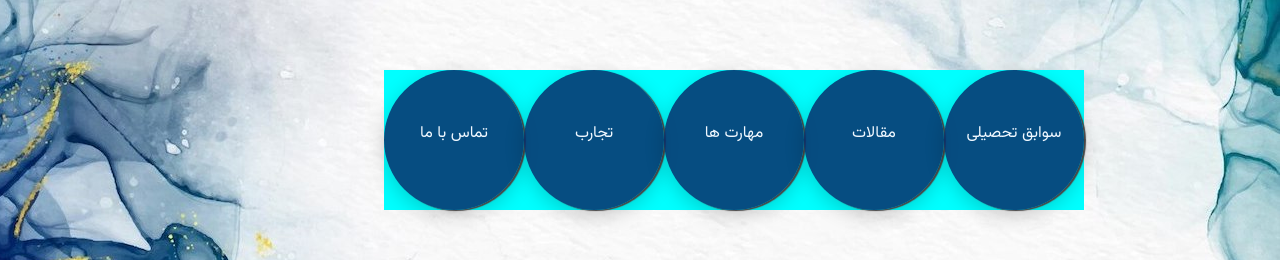
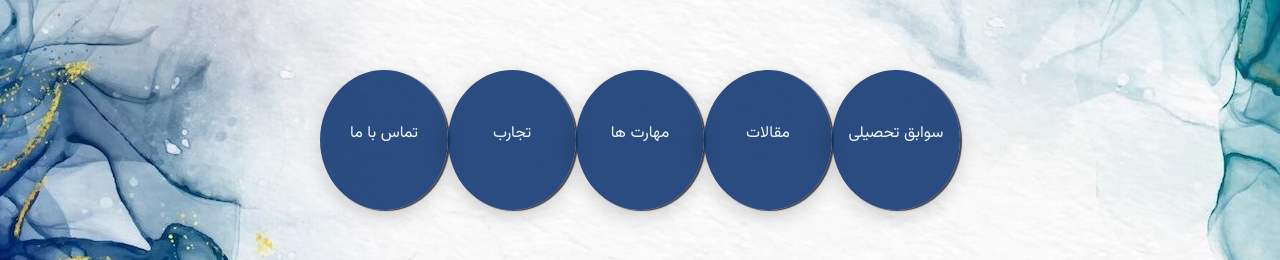
Before and after one commit to sasemanmanzar/Sara-Resume, a React (Create React App) app: page / in a window 1280 px wide. Shown: the part 370-630 px from the top of the page. Built offline with nearby package versions, Linux system fonts and the light colour scheme.

Commit message:
boxCircles 2

```diff
--- a/src/Pages/One/One.css
+++ b/src/Pages/One/One.css
@@ -95,21 +95,27 @@
   position: absolute;
   display: flex;
   top: 55vh;
-  left: 30vw;
-  background-color: aqua;
+  left: 25vw;
+  /* background-color: aqua; */
+  width: 50vw;
+  height: 140px;
 }
 
 .circlePageOne {
   border-radius: 50%;
   background-color: rgba(8,46,108,0.85);
   box-shadow: 2px 1px 1px 0 rgb(71, 69, 69), 0 6px 20px 0 rgba(0, 0, 0, 0.19);
-  width: 140px;
-  height: 140px;
-  /* max-width: 30vw; */
-  /* max-height: 30vh; */
+  /* width: 140px; */
+  /* height: 140px; */
+  /* width: 20%;
+  height: 20%; */
+  /* width: auto;
+  height: auto; */
+  /* width: 100px;
+  height: 100px; */
+  width: 100%;
+  height: 100%;
   cursor: pointer;
-  /* margin-top: 55vh; */
-  /* margin-left: 30vw; */
   /* position: absolute; */
   position: relative;
 }
@@ -130,10 +136,11 @@
 {
   color: aliceblue;
   text-align: center;
+  /* padding-top: 35px; */
+  padding-top: 27%;
+  /* font-family: Vazir, sans-serif; */
   /* align-items: center;  */
   /* vertical-align:middle; */
-  padding-top: 35px;
-  /* font-family: Vazir, sans-serif; */
 }
 
 .circlePageOne1:hover{z-index: 1;}
```
